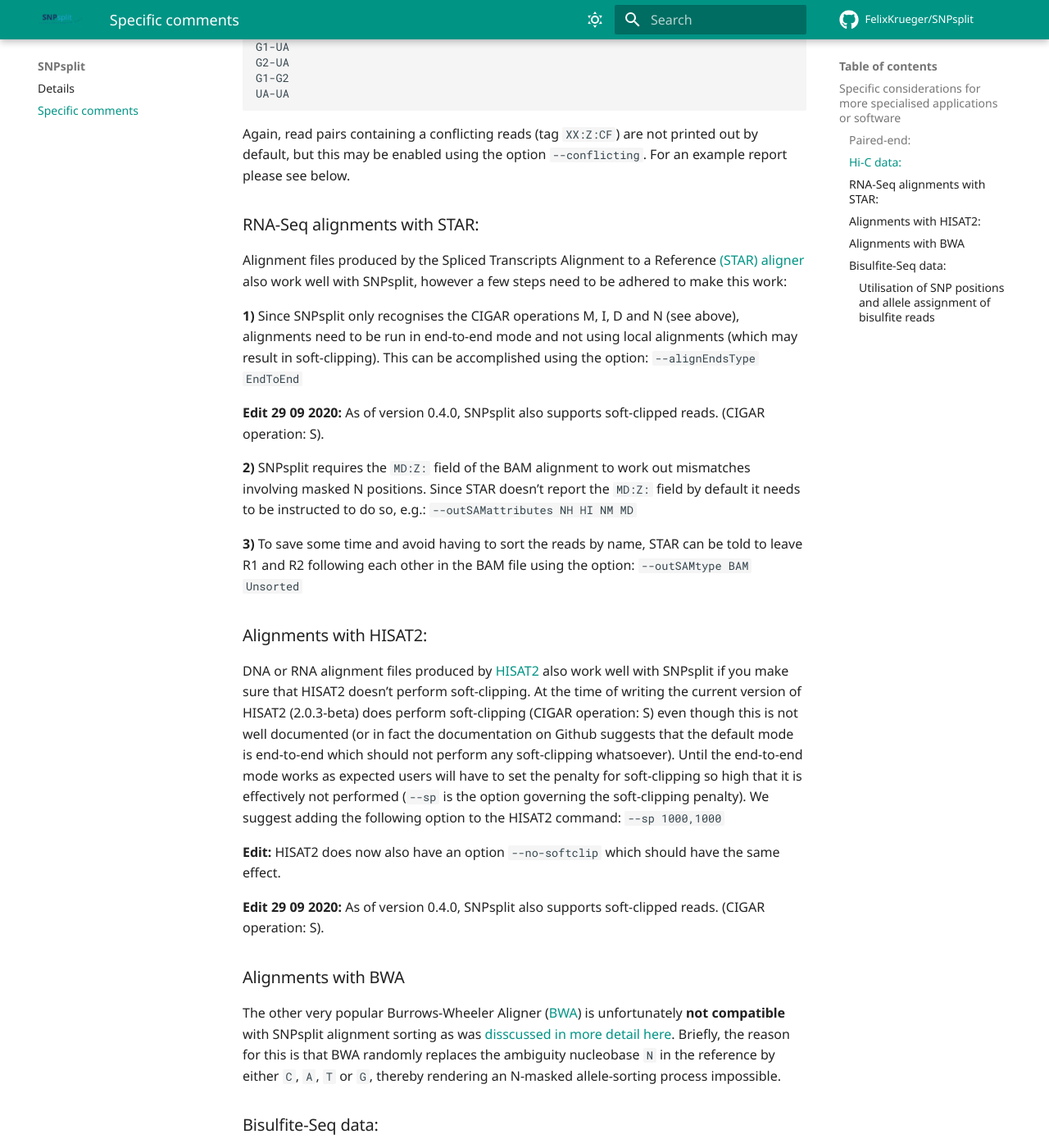
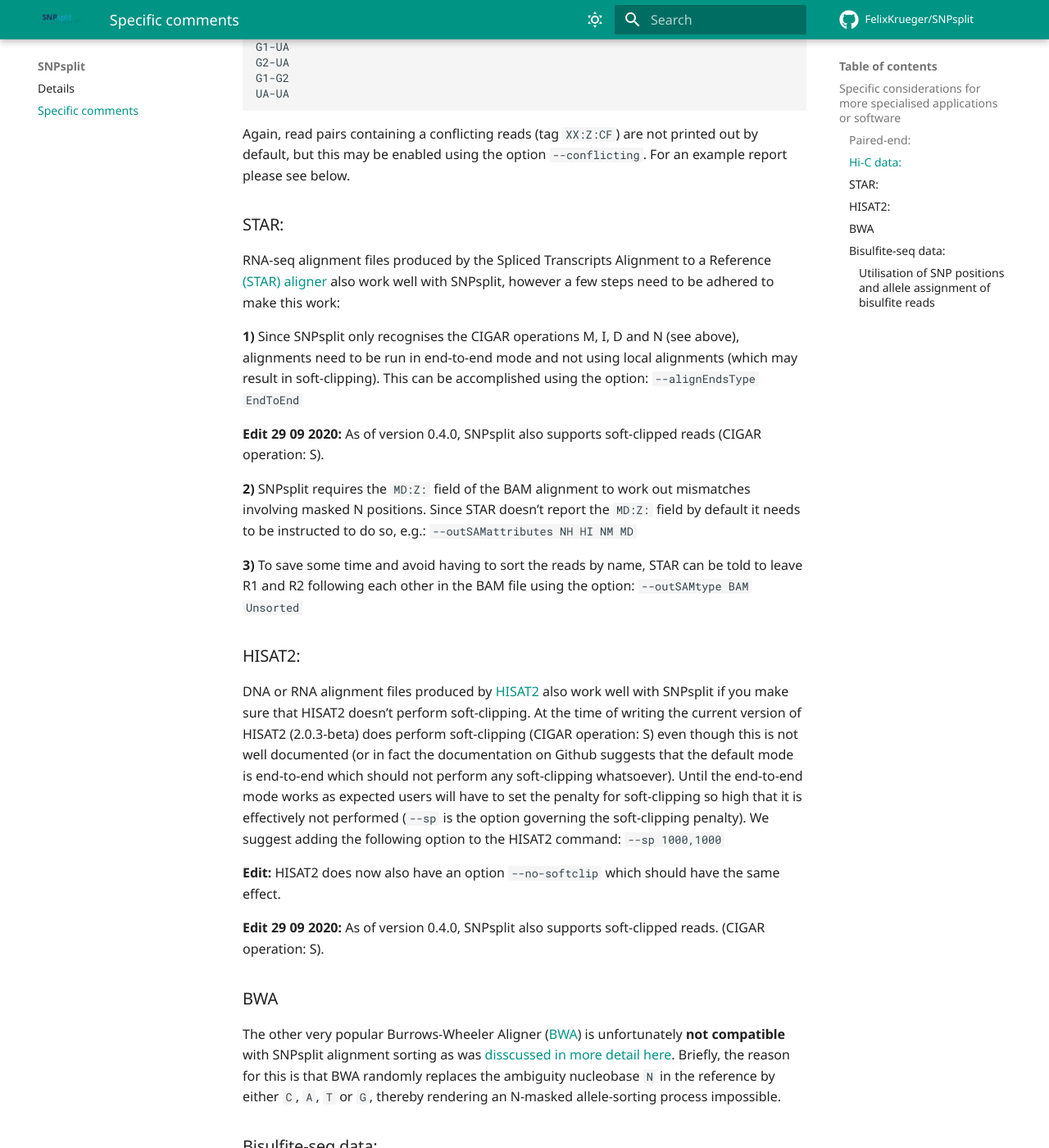
Before and after one commit to FelixKrueger/SNPsplit, an MkDocs documentation site: the page built from docs/SNPsplit/specific_comments.md, in a window 1280 px wide and 1400 px high, scrolled down 707 px. Shown: the whole window at 82% size. Built offline with MkDocs 1.6.1 and Material for MkDocs 9.7.7, drawn with Linux system fonts in a browser that asks for light colours; comment, search, counter and statistics services are not loaded.

```diff
--- a/docs/SNPsplit/specific_comments.md
+++ b/docs/SNPsplit/specific_comments.md
@@ -1,4 +1,5 @@
 ## Specific considerations for more specialised applications or software
+
 ### Paired-end:
 
 In paired-end mode, both reads are used for the classification. Read pairs with conflicting reads (tag CF) or pairs containing both tags G1 and G2 are considered conflicting and are not reported by default. Reporting of these reads can be enabled using the option `--conflicting`.
@@ -22,19 +23,19 @@
 Again, read pairs containing a conflicting reads (tag `XX:Z:CF`) are not printed out by default, but this may be enabled using the option `--conflicting`. For an example report please see below.
 
 
-### RNA-Seq alignments with STAR:
+### STAR:
 
-Alignment files produced by the Spliced Transcripts Alignment to a Reference [(STAR) aligner](https://github.com/alexdobin/STAR/ "STAR") also work well with SNPsplit, however a few steps need to be adhered to make this work:
+RNA-seq alignment files produced by the Spliced Transcripts Alignment to a Reference [(STAR) aligner](https://github.com/alexdobin/STAR/ "STAR") also work well with SNPsplit, however a few steps need to be adhered to make this work:
 
 **1)** Since SNPsplit only recognises the CIGAR operations M, I, D and N (see above), alignments need to be run in end-to-end mode and not using local alignments (which may result in soft-clipping). This can be accomplished using the option: `--alignEndsType EndToEnd`
 
-**Edit 29 09 2020:** As of version 0.4.0, SNPsplit also supports soft-clipped reads. (CIGAR operation: S).
+**Edit 29 09 2020:** As of version 0.4.0, SNPsplit also supports soft-clipped reads (CIGAR operation: S).
 
 **2)** SNPsplit requires the `MD:Z:` field of the BAM alignment to work out mismatches involving masked N positions. Since STAR doesn’t report the `MD:Z:` field by default it needs to be instructed to do so, e.g.: `--outSAMattributes NH HI NM MD`
 
 **3)** To save some time and avoid having to sort the reads by name, STAR can be told to leave R1 and R2 following each other in the BAM file using the option: `--outSAMtype BAM Unsorted`
 
-### Alignments with HISAT2:
+### HISAT2:
 
 DNA or RNA alignment files produced by [HISAT2](https://github.com/infphilo/hisat2 "HISAT2") also work well with SNPsplit if you make sure that HISAT2 doesn’t perform soft-clipping. At the time of writing the current version of HISAT2 (2.0.3-beta) does perform soft-clipping (CIGAR operation: S) even though this is not well documented (or in fact the documentation on Github suggests that the default mode is end-to-end which should not perform any soft-clipping whatsoever). Until the end-to-end mode works as expected users will have to set the penalty for soft-clipping so high that it is effectively not performed (`--sp` is the option governing the soft-clipping penalty). We suggest adding the following option to the HISAT2 command: `--sp 1000,1000`
 
@@ -42,15 +43,15 @@
 
 **Edit 29 09 2020:** As of version 0.4.0, SNPsplit also supports soft-clipped reads. (CIGAR operation: S).
 
-### Alignments with BWA
+### BWA
 
 The other very popular Burrows-Wheeler Aligner ([BWA](http://bio-bwa.sourceforge.net/ "BWA homepage at SourceForge")) is unfortunately **not compatible** with SNPsplit alignment sorting as was [disscussed in more detail here](https://github.com/FelixKrueger/SNPsplit/issues/19 "BWA alignments are not compatible with SNPsplit"). Briefly, the reason for this is that BWA randomly replaces the ambiguity nucleobase `N` in the reference by either `C`, `A`, `T` or `G`, thereby rendering an N-masked allele-sorting process impossible.
 
-### Bisulfite-Seq data:
+### Bisulfite-seq data:
 
 This mode assumes input data has been processed with the bisulfite mapping tool [Bismark](https://github.com/FelixKrueger/Bismark "Bismark project page on Github"). SNPsplit will run a quick check at the start of a run to see if the file provided appears to be a Bismark file, and set the flags `--bisulfite` and/or `--paired` automatically. In addition it will perform a quick check to see if a paired-end file appears to have been positionally sorted, and if not will set the `--no_sort` flag (this data is extracted from the `@PG` header line). Paired-end (`--paired`) or bisulfite (`--bisulfite`) mode can also be set manually. Paired-end mode requires Read 1 and Read 2 of a pair to follow each other in consecutive lines. Please be aware that files should not be name-sorted using [`Sambamba`](https://github.com/FelixKrueger/Bismark/issues/170).
 
-##### Utilisation of SNP positions and allele assignment of bisulfite reads
+#### Utilisation of SNP positions and allele assignment of bisulfite reads
 In contrast to the standard mode of using all known SNP positions, SNPs involving C to T transitions may not be used for allele-specific sorting since they might reflect either a SNP or a methylation state. This includes all of the following Reference/SNP combinations:
 
 C/T or T/C for forward strand alignments, and G/A or A/G for reverse strand alignments.
```
Also changed, not shown: docs/genome_prep/genome_preparation.md (+1 -1 lines).
